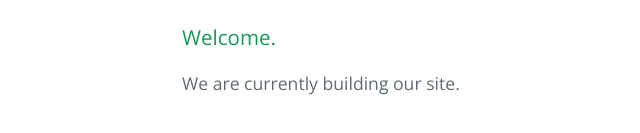
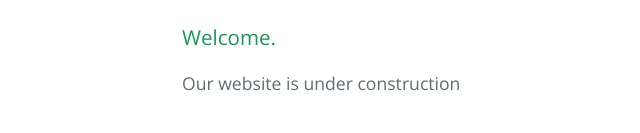
Before and after one commit to vajradog/himalayanculture, a plain HTML site: page index.html in a window 1280 px wide. Shown: the part 327-460 px from the top of the page, 42-682 px from the left. Drawn offline with nearby package versions, Linux system fonts and the light colour scheme.

Commit message:
Update index.html

```diff
--- a/index.html
+++ b/index.html
@@ -19,7 +19,7 @@
       <h3>
 <a id="welcome-to-ctac" class="anchor" href="#welcome-to-ctac" aria-hidden="true"><span class="octicon octicon-link"></span></a>Welcome.</h3>
 
-<p>We are currently building our site.</p>
+<p>Our website is under construction</p>
 
 
 
```
